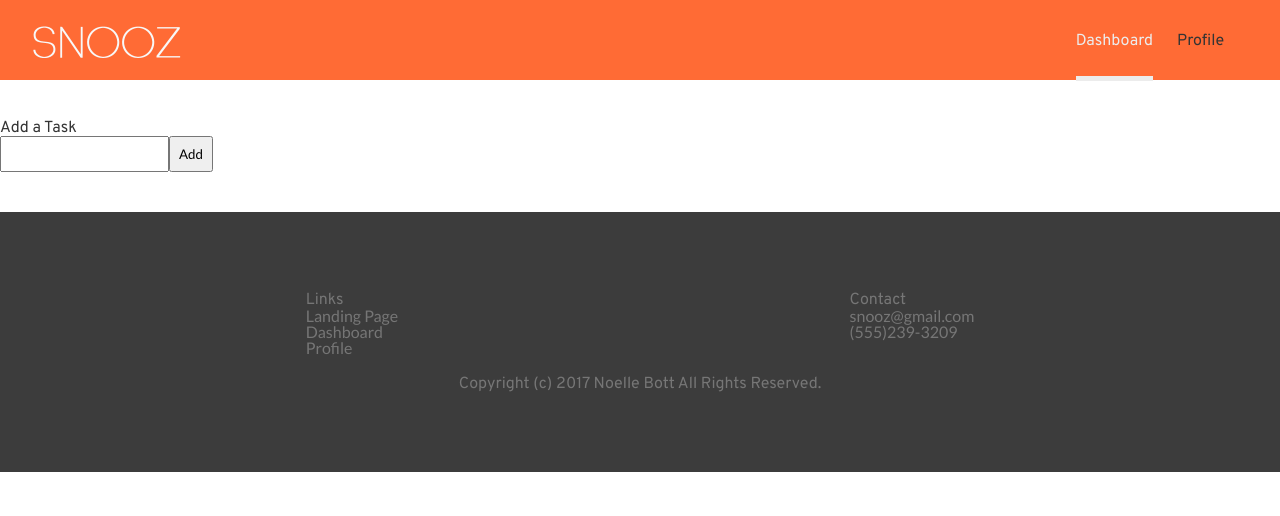
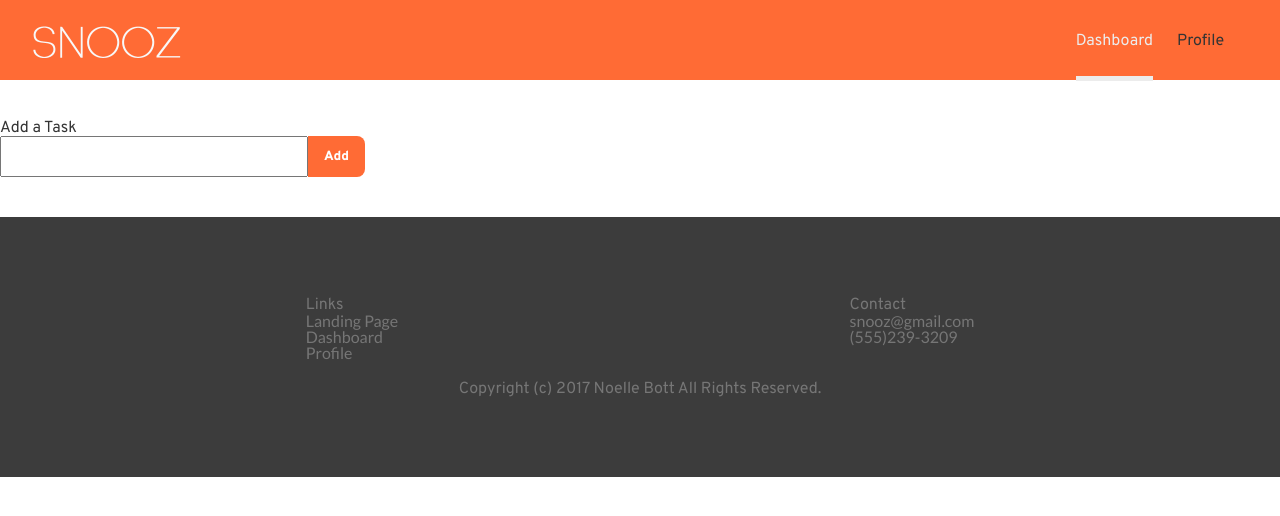
Before and after one commit to rnoelle/react-snooz, a React (Create React App) app: page /dashboard in a window 1280 px wide. Shown: the top 516 px of the page. Built offline with nearby package versions, Linux system fonts and the light colour scheme.

Commit message:
about to add redux

```diff
--- /dev/null
+++ b/db.json
@@ -0,0 +1,19 @@
+{
+  "tasks": [
+    {
+      "user_id": 23,
+      "text": "Finish add task functionality",
+      "id": 1
+    },
+    {
+      "user_id": 23,
+      "text": "Add a tasklist to show tasks",
+      "id": 2
+    },
+    {
+      "user_id": 23,
+      "text": "Add a task",
+      "id": 3
+    }
+  ]
+}
--- a/src/components/command/footer.js
+++ b/src/components/command/footer.js
@@ -1,4 +1,4 @@
-import React, { Component } from 'react';
+import React from 'react';
 require('../../styles/footer.css');
 
 export default function Footer() {
--- a/src/components/command/navbar.js
+++ b/src/components/command/navbar.js
@@ -32,7 +32,7 @@ class Navbar extends Component {
 
 
   render() {
-    const { match, location, history } = this.props;
+    const { location } = this.props;
     let fill = location.pathname === '/' ? this.state.className : 'scrolled';
 
     return (
--- a/src/components/task/addTask.js
+++ b/src/components/task/addTask.js
@@ -21,9 +21,13 @@ export default class AddTodo extends Component {
   handleClick(e) {
     e.preventDefault();
     let newTask = {
+      user_id: 23,
       text: this.state.textInput
     }
     postTask(newTask);
+    this.setState({
+      textInput: ''
+    })
   }
 
   render() {
--- /dev/null
+++ b/src/components/task/taskList.js
@@ -0,0 +1,17 @@
+import React from 'react';
+
+export default function TaskList({tasks}) {
+
+    if (tasks) {
+       tasks = tasks.map(el => {
+        return (
+          <li key={el.id}>el.text</li>
+        )
+      })
+    }
+    return (
+      <ul>
+        { tasks }
+      </ul>
+    )
+}
--- a/src/components/view/dashboard.js
+++ b/src/components/view/dashboard.js
@@ -1,20 +1,18 @@
 import React, { Component } from 'react';
 
 import AddTask from '../task/addTask';
+import TaskList from '../task/taskList';
 
 require('../../styles/dashboard.css');
 
 export default class Dashboard extends Component {
-  constructor() {
-    super()
-
-  }
 
   render() {
     return (
-      <main>
+      <main className={'dashboard'}>
         <h3>Add a Task</h3>
         <AddTask/>
+        <TaskList/>
       </main>
     )
   }
--- a/src/services/taskApi.js
+++ b/src/services/taskApi.js
@@ -2,7 +2,7 @@ import axios from 'axios';
 import apiUrl from './apiUrl';
 
 export function postTask(task) {
-  return axios.post(apiUrl+'/tasks', task).then(response => {
+  return axios.post(apiUrl+'tasks', task).then(response => {
     return response.status
   })
 }
--- a/src/styles/App.css
+++ b/src/styles/App.css
@@ -52,7 +52,7 @@ table {
 	border-spacing: 0;
 }
 
-h1, h2, h3, h4, h5, a, button {
+h1, h2, h3, h4, h5, a, button, input[type='submit'] {
   font-family: 'Overpass', 'Lato', sans-serif;
 }
 p, input, li {
--- a/src/styles/dashboard.css
+++ b/src/styles/dashboard.css
@@ -1,9 +1,31 @@
-main {
+main.dashboard {
   padding-top: 15vh;
   padding-bottom: 5vh;
   max-width: 1400px;
   margin: auto;
 }
 form input {
-  padding: .5rem;
+  height: 35px;
 }
+form input[type='text'] {
+  width: 20vw;
+  min-width: 300px;
+  vertical-align: bottom;
+}
+form input[type='submit'] {
+  border: none;
+  background: #FF6B35;
+  color: white;
+  box-sizing: border-box;
+  padding-left: 1rem;
+  padding-right: 1rem;
+  height: 41px;
+  border-top-right-radius: 8px;
+  border-bottom-right-radius: 8px;
+  font-weight: bold;
+}
+
+form input[type='submit']:hover {
+  background: #dd511e;
+  cursor: pointer;
+}
```
Also changed, not shown: package.json (+10 -5 lines), 1 other file (tests, documents, lock files or other folders).
